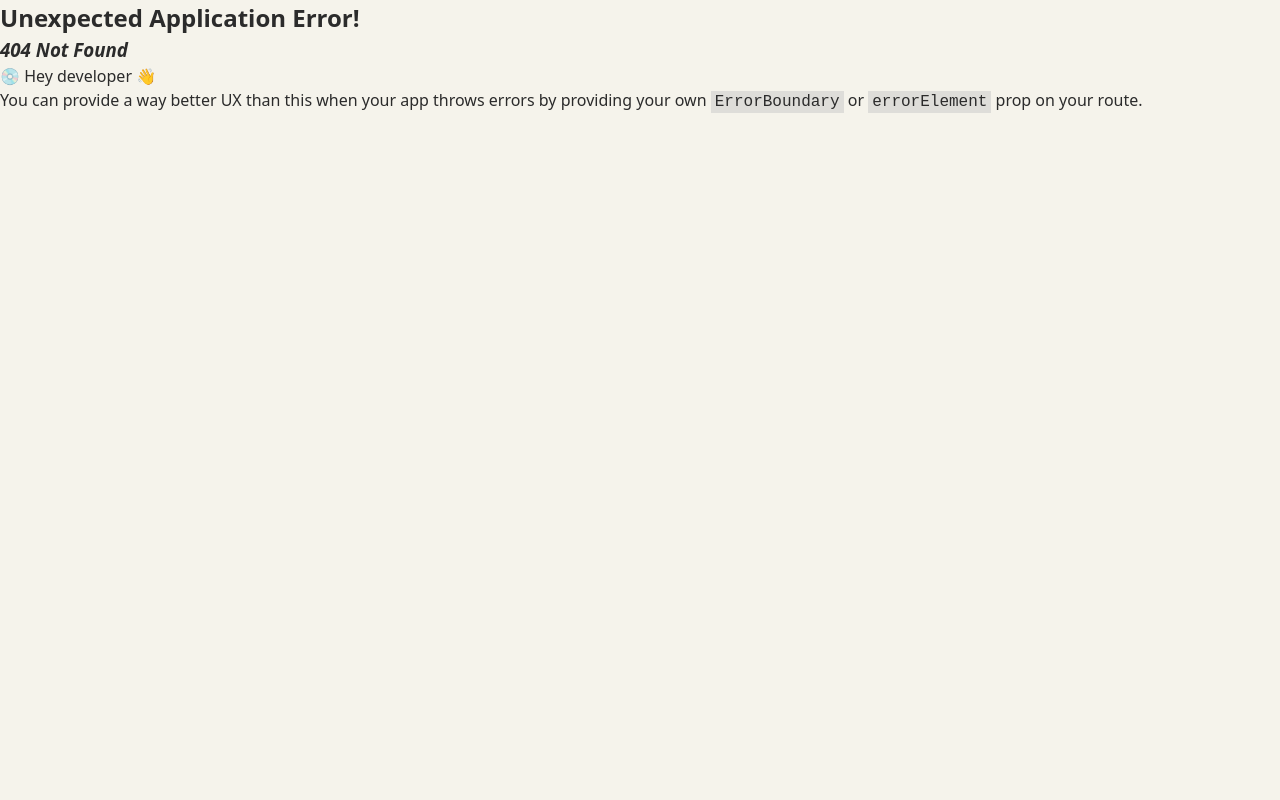
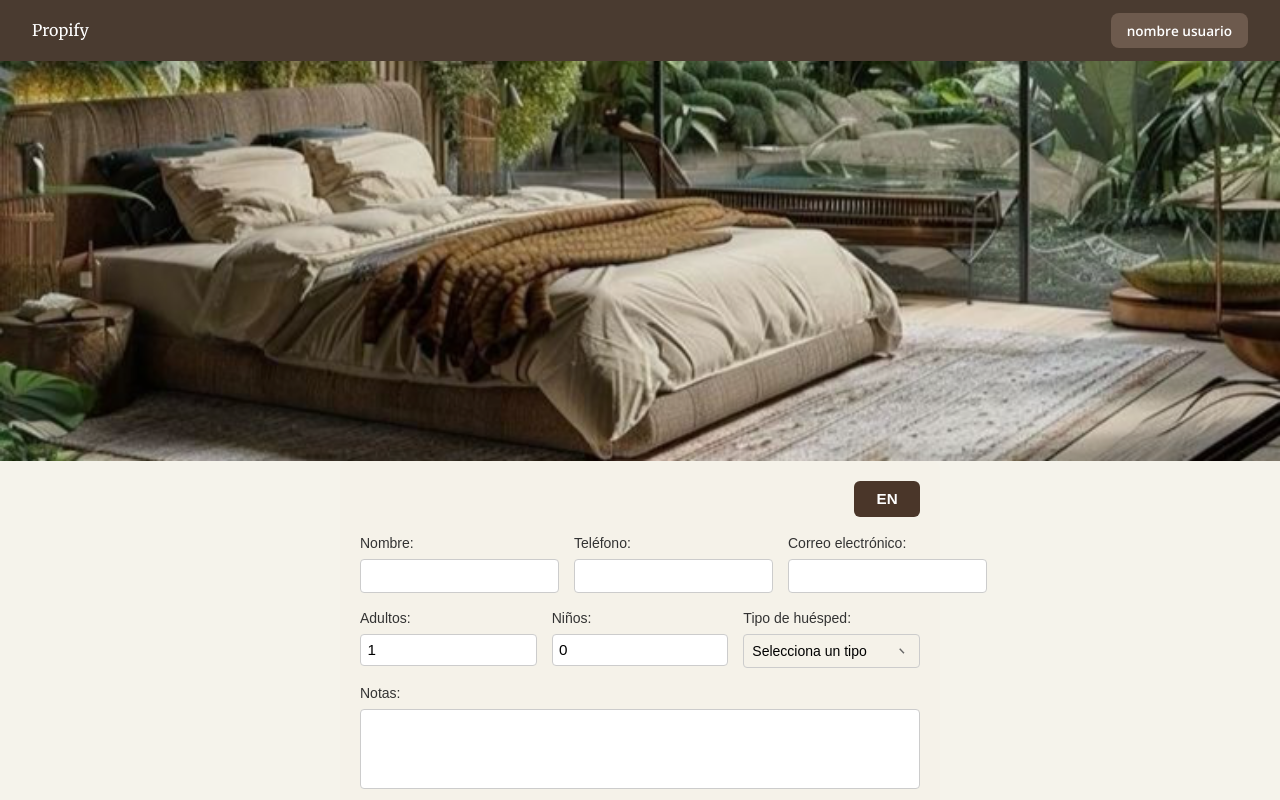
Before and after one commit to Sebas-ale6/Propify-front, a React (Vite) app in the folder Propify-front/: page /reservation/1 in a window 1280 px wide. Before the commit this address had no page. Built offline with nearby package versions, Linux system fonts and the light colour scheme.

Commit message:
cambios property y reservation

```diff
--- a/Propify-front/src/App.jsx
+++ b/Propify-front/src/App.jsx
@@ -44,7 +44,7 @@ const App = () => {
     },
      {
       element: <ReservationPage/>,
-      path: "/reservation",
+      path: "/reservation/:id",
     },
      {
   element: <PropertyDetail />,
--- a/Propify-front/src/components/forms/ReservationForm.jsx
+++ b/Propify-front/src/components/forms/ReservationForm.jsx
@@ -4,7 +4,7 @@ import Button from "../buttons/Button";
 
 import "../../styles/ReservationForm.css";
 
-const ReservationForm = ({ estates = [] }) => {
+const ReservationForm = ({ property }) => {
   const { t, language, setLanguage } = useLanguage();
 
   const [formData, setFormData] = useState({
@@ -39,7 +39,7 @@ const ReservationForm = ({ estates = [] }) => {
       }
 
       console.log("Datos enviados:", formData);
-      // Enviar a backend
+      // Aquí podrías enviar los datos al backend incluyendo info de la propiedad
     } catch (error) {
       alert(error.message);
     }
@@ -57,6 +57,15 @@ const ReservationForm = ({ estates = [] }) => {
           {language === "es" ? "EN" : "ES"}
         </button>
       </div>
+
+      {/* Información de la propiedad */}
+      {property && (
+        <div className="property-summary">
+          <h2>{property.type} en {property.city}</h2>
+          <p><strong>{t("pricePerNight")}:</strong> ${property.pricePerNight}</p>
+          <p><strong>{t("capacity")}:</strong> {property.maxTenants} personas</p>
+        </div>
+      )}
 
       <div className="form-row">
         <div className="form-group">
--- a/Propify-front/src/pages/PropertyDetail.jsx
+++ b/Propify-front/src/pages/PropertyDetail.jsx
@@ -3,10 +3,12 @@ import { useEffect, useState } from "react";
 import Header from "../components/header/Header";
 import Footer from "../components/footer/Footer";
 import "../styles/PropertyDetailStyle.css";
+import { useNavigate } from "react-router-dom";
 
 const PropertyDetail = () => {
   const { id } = useParams();
   const [property, setProperty] = useState(null);
+  const navigate = useNavigate();
 
   useEffect(() => {
     fetch(`http://localhost:5021/api/property/${id}`)
@@ -16,6 +18,9 @@ const PropertyDetail = () => {
   }, [id]);
 
   if (!property) return <p>Cargando propiedad...</p>;
+   const handleReserve = () => {
+    navigate(`/reservation/${id}`, { state: property }); // <-- Navegación con datos
+  };
 
   return (
     <div className="property-detail-page">
@@ -39,7 +44,9 @@ const PropertyDetail = () => {
             <p><strong>Provincia:</strong> {property.province}</p>
           </div>
           <div className="reserve-side">
-            <button className="reserve-button">Reservar</button>
+           <button className="reserve-button" onClick={handleReserve}>
+              Reservar
+            </button>
           </div>
         </div>
 
--- a/Propify-front/src/pages/Reservation.jsx
+++ b/Propify-front/src/pages/Reservation.jsx
@@ -1,29 +1,29 @@
-
+import { useParams, useLocation } from "react-router-dom";
 import bedImage from "../assets/fondoreserva.png";
 import "../styles/LoginStyle.css";
 import ReservationForm from "../components/forms/ReservationForm.jsx";
 import Footer from "../components/footer/Footer";
 import Header from "../components/header/Header.jsx";
 
-
 const ReservationPage = () => {
+  const { id } = useParams();
+  const { state: property } = useLocation();
 
   return (
     <>
-  <Header/>
+      <Header />
       <div className="reservation-page">
         <div className="header-image">
           <img src={bedImage} alt="Fondo de reserva" />
         </div>
 
         <div className="login-container">
-        <ReservationForm />
+          <ReservationForm property={property} />
         </div>
       </div>
-
       <Footer />
     </>
   );
-}
+};
 
 export default ReservationPage;
```
Lines whose indentation alone changed are shown as unchanged.
